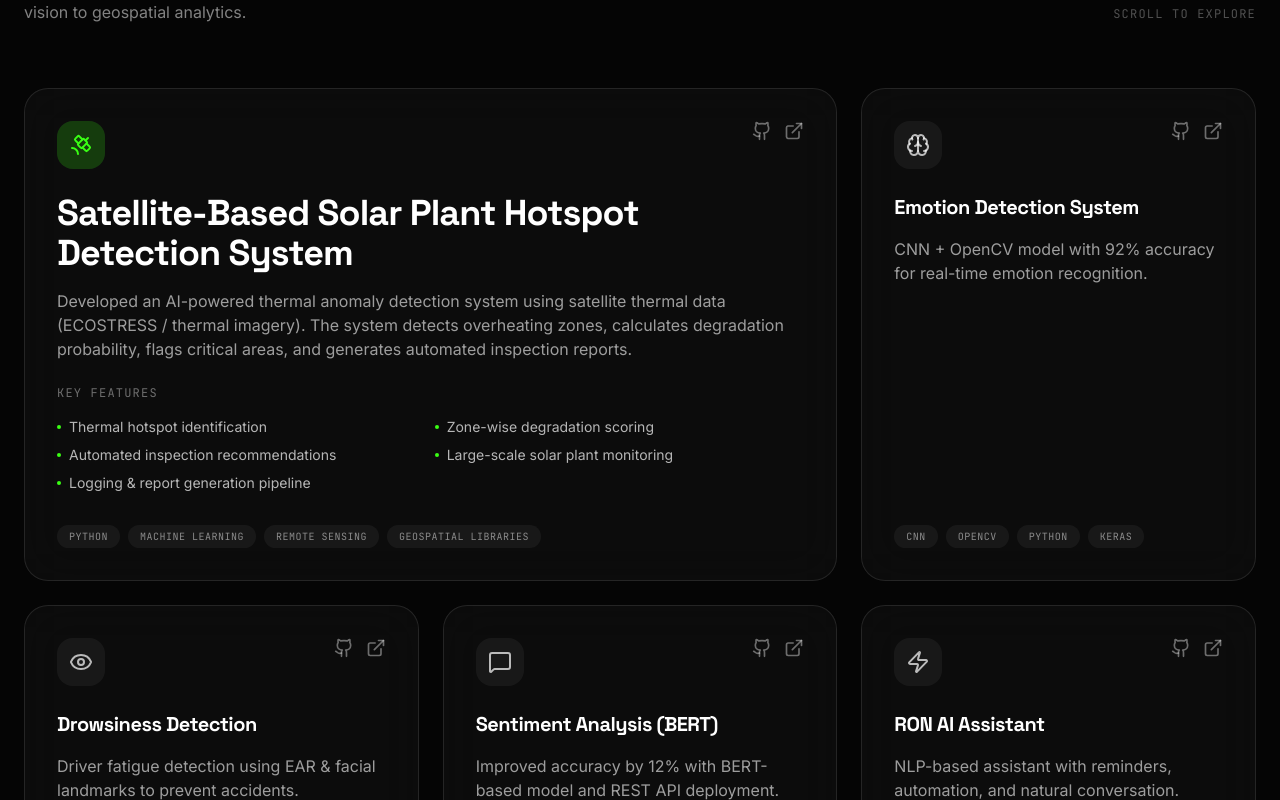
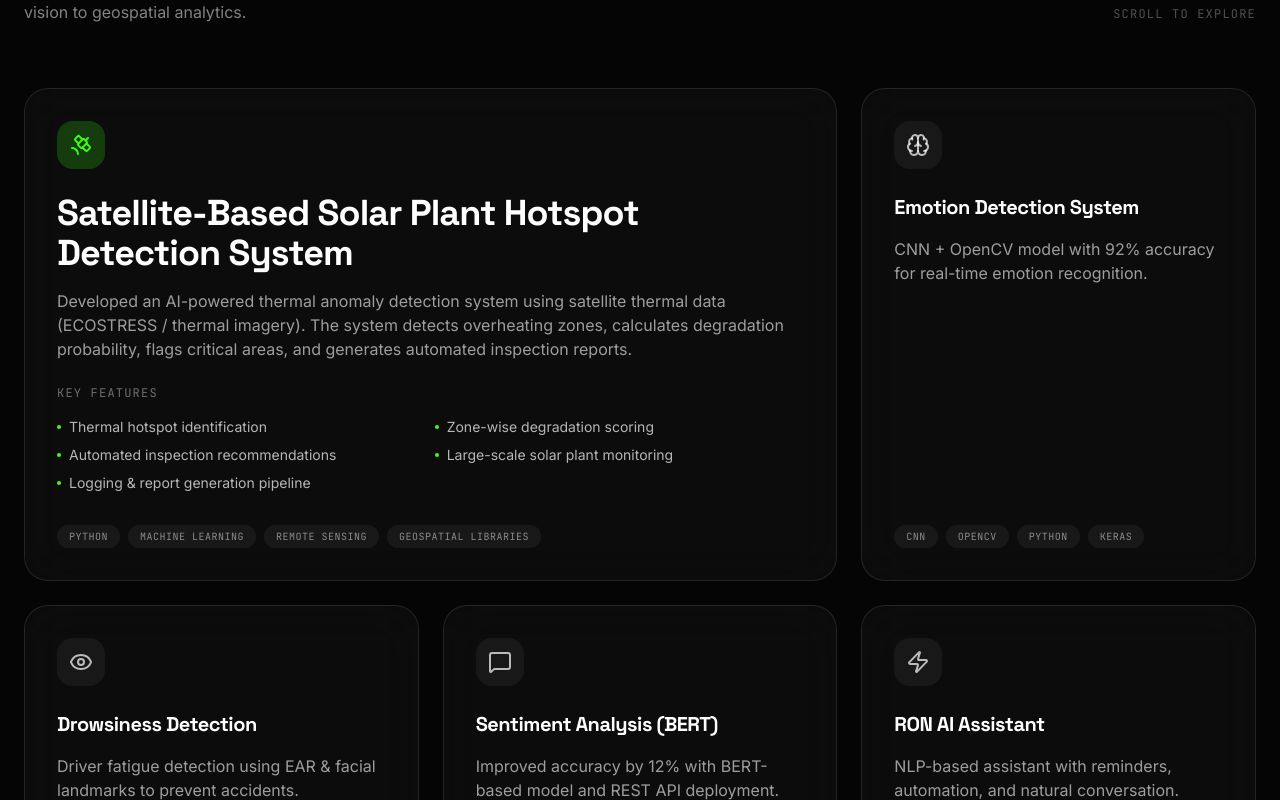
Before and after one commit to LNPrasad-droid/Portfolio, a React (Vite) app: page / in a window 1280 px wide. Shown: the part 1060-1860 px from the top of the page. Built offline with nearby package versions, Linux system fonts and the light colour scheme.

Commit message:
Update title and remove project redirects

```diff
--- a/index.html
+++ b/index.html
@@ -3,7 +3,7 @@
   <head>
     <meta charset="UTF-8" />
     <meta name="viewport" content="width=device-width, initial-scale=1.0" />
-    <title>My Google AI Studio App</title>
+    <title>Narasimha.AI</title>
   </head>
   <body>
     <div id="root"></div>
--- a/src/components/Projects.tsx
+++ b/src/components/Projects.tsx
@@ -1,6 +1,6 @@
 import React from 'react';
 import { motion } from 'motion/react';
-import { ExternalLink, Github, Satellite, Brain, Eye, MessageSquare, ShieldAlert, Zap } from 'lucide-react';
+import { Satellite, Brain, Eye, MessageSquare, ShieldAlert, Zap } from 'lucide-react';
 import { cn } from '../lib/utils';
 
 const projects = [
@@ -108,14 +108,6 @@ export const Projects: React.FC = () => {
                 )}>
                   <project.icon size={24} />
                 </div>
-                <div className="flex gap-3">
-                  <a href="https://github.com/LNPrasad-droid" target="_blank" rel="noreferrer" className="text-white/40 hover:text-white transition-colors">
-                    <Github size={20} />
-                  </a>
-                  <button className="text-white/40 hover:text-white transition-colors">
-                    <ExternalLink size={20} />
-                  </button>
-                </div>
               </div>
 
               <h3 className={cn(
```
